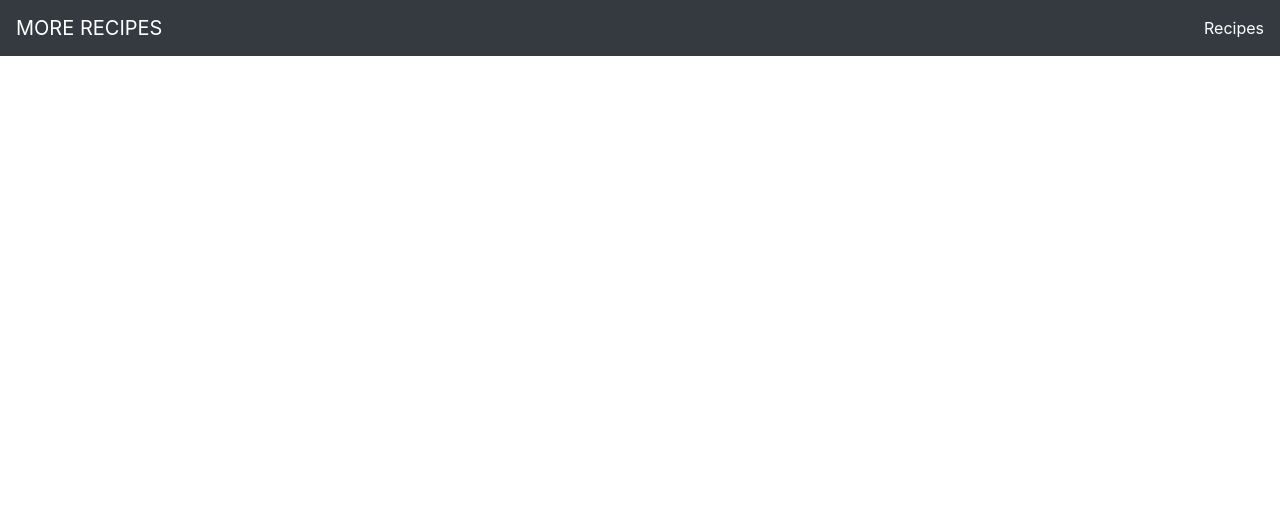
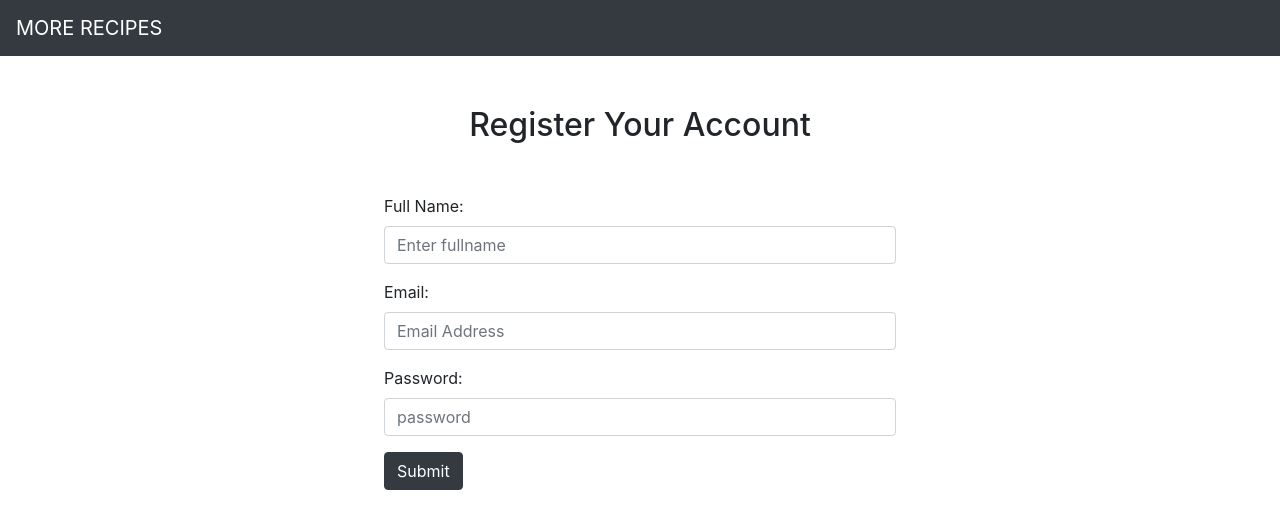
Before and after one commit to NubianGeekess/more-recipes, a plain HTML site: page UI/register.html in a window 1280 px wide. Drawn offline with nearby package versions, Linux system fonts and the light colour scheme; files that its build step writes are made by us from their sources.

Commit message:
Add register form

```diff
--- a/UI/css/main.css
+++ b/UI/css/main.css
@@ -0,0 +1,7 @@
+.register {
+  margin: 50px auto;
+}
+.register-form {
+  margin: 50px auto;
+  max-width: 40vw;
+}
--- a/UI/register.html
+++ b/UI/register.html
@@ -5,28 +5,38 @@
   <meta http-equiv="X-UA-Compatible" content="IE=edge">
   <title>More Recipes</title>
   <meta name="viewport" content="width=device-width, initial-scale=1">
-  <link rel="stylesheet" type="text/css" media="screen" href="main.css" />
+  <link rel="stylesheet" type="text/css" media="screen" href="./css/main.css" />
   <link rel="stylesheet" href="https://stackpath.bootstrapcdn.com/bootstrap/4.1.1/css/bootstrap.min.css" integrity="sha384-WskhaSGFgHYWDcbwN70/dfYBj47jz9qbsMId/iRN3ewGhXQFZCSftd1LZCfmhktB"
     crossorigin="anonymous">
 </head>
 <body>
+  <!-- Nav bar -->
   <nav class="navbar navbar-expand-lg navbar-light bg-dark">
     <a class="navbar-brand text-white" href="/">MORE RECIPES</a>
     <button class="navbar-toggler" type="button" data-toggle="collapse" data-target="#navbarText" aria-controls="navbarText"
       aria-expanded="false" aria-label="Toggle navigation">
       <span class="navbar-toggler-icon"></span>
     </button>
-    <div class="collapse navbar-collapse" id="navbarText">
-      <ul class="navbar-nav mr-auto">
-      </ul>
-      <span class="navbar-text text-white">
-        Recipes
-      </span>
-    </div>
   </nav>
-  <div class="container">
+  <!-- Register Form -->
+  <div class="container register">
+    <h2 class="text-center">Register Your Account</h2>
+    <form class="register-form">
+      <div class="form-group">
+        <label for="exampleInputEmail1">Full Name:</label>
+        <input type="text" class="form-control" id="exampleInputName" placeholder="Enter fullname">
+      </div>
+      <div class="form-group">
+        <label for="exampleInputPassword1">Email:</label>
+        <input type="email" class="form-control" id="exampleInputPassword1" placeholder="Email Address">
+      </div>
+      <div class="form-group">
+        <label for="exampleInputPassword1">Password:</label>
+        <input type="email" class="form-control" id="exampleInputPassword1" placeholder="password">
+      </div>
+      <button type="submit" class="btn btn-dark">Submit</button>
+    </form>
   </div>
-
 </body>
 <script src="https://code.jquery.com/jquery-3.3.1.slim.min.js" integrity="sha384-q8i/X+965DzO0rT7abK41JStQIAqVgRVzpbzo5smXKp4YfRvH+8abtTE1Pi6jizo"
   crossorigin="anonymous"></script>
```
